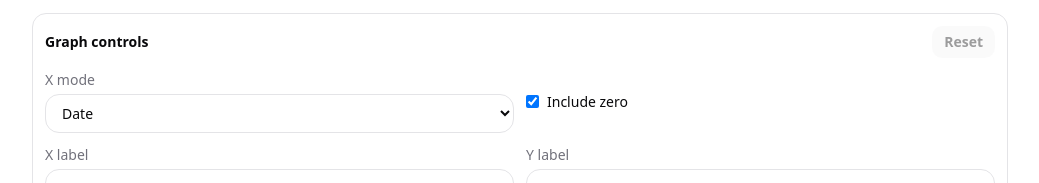
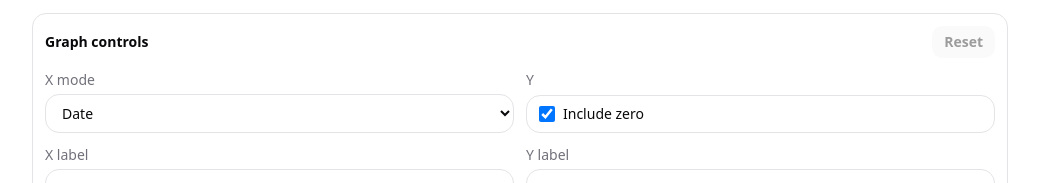
Before and after one commit to keashaborn/verbalsage-chat_v2, a Next.js app: page /developer/sslg in a window 1280 px wide. Shown: the part 292-475 px from the top of the page, without its empty margins (120-1159 px from the left). Built offline with nearby package versions, Linux system fonts and the light colour scheme; no server answers.

Commit message:
auto: snapshot 2026-01-14T15:23:32Z

```diff
--- a/components/sslg/SSLGPanel.tsx
+++ b/components/sslg/SSLGPanel.tsx
@@ -542,9 +542,12 @@ export default function SSLGPanel({
               </select>
             </label>
 
+            <div className="grid gap-1 text-sm">
+              <span className="text-muted-foreground">Y</span>
 
-            <label className="flex items-center gap-2 text-sm">
+              <label className="flex items-center gap-2 rounded-xl border bg-background px-3 py-2">
                 <input
+                  className="h-4 w-4"
                   type="checkbox"
                   checked={includeZeroOverride}
                   onChange={(e) => setIncludeZeroOverride(e.target.checked)}
@@ -554,8 +557,11 @@ export default function SSLGPanel({
               </label>
 
               {yMinIsSet ? (
-              <div className="text-xs text-muted-foreground">Ignored when Y min is set. Clear Y min to use auto-scale.</div>
+                <div className="text-xs text-muted-foreground">
+                  Ignored when Y min is set. Clear Y min to use auto-scale.
+                </div>
               ) : null}
+            </div>
           </div>
 
           <div className="mt-3 grid gap-3 md:grid-cols-2">
```
Lines whose indentation alone changed are shown as unchanged.
